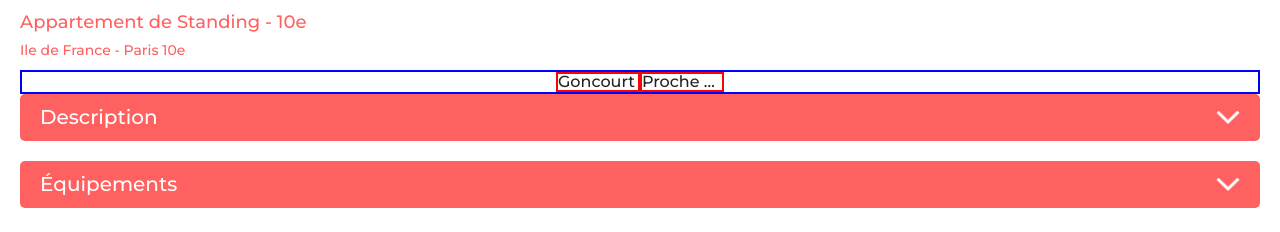
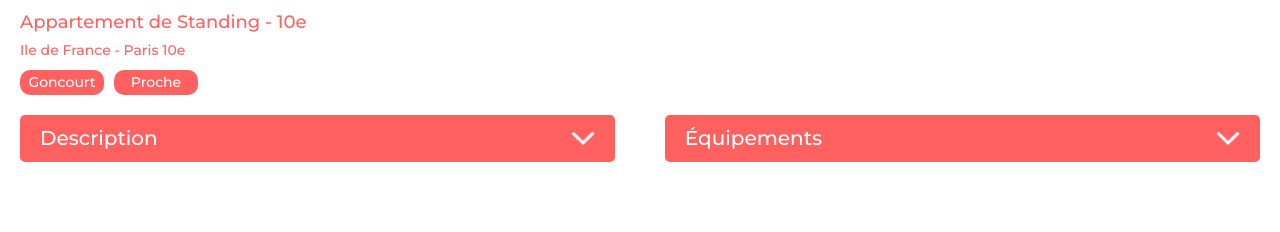
Before and after one commit to aliena-mind/P7-Kaza, a React (Create React App) app in the folder kaza-app/: page /house/0979876d in a window 1280 px wide. Shown: the part 473-705 px from the top of the page. Built offline with nearby package versions, Linux system fonts and the light colour scheme.

Commit message:
Mise en page de la page 'House'

```diff
--- a/kaza-app/src/pages/House/index.jsx
+++ b/kaza-app/src/pages/House/index.jsx
@@ -31,8 +31,14 @@ function House() {
                             <div className='tag' key={tag}>{tag}</div>
                         ))}
                     </div>
-                    <Collapse text='Description' content={houseElement.description}/> {/* 'text' envoyé via les props */}
-                    <Collapse text='Équipements' content={houseElement.equipments.join(', ')} />
+                    <div className='house-collapse'>
+                        <div>
+                            <Collapse className='house-collapse' text='Description' content={houseElement.description}/> {/* 'text' envoyé via les props */}
+                        </div>
+                        <div>
+                            <Collapse className='house-collapse' text='Équipements' content={houseElement.equipments.join(', ')} />
+                        </div>
+                    </div>
                 </div>
             </div>
         )
--- a/kaza-app/src/styles/pages/House/index.css
+++ b/kaza-app/src/styles/pages/House/index.css
@@ -23,21 +23,59 @@
 }
 
 .tags {
-    border: 2px solid blue;
     width: 100%;
+
+    margin-bottom: 20px;
 
     display: flex;
     flex-direction: row;
-    justify-content: center;
     align-items: center;
 }
 
 .tag {
-    border: 2px solid red;
     width: 84px;
+    height: 18px;
+    margin-right: 10px;
+    padding-top: 2px;
+
+    border-radius: 10px;
+
+    color: white;
+    background-color: #FF6060;
+
+    font-weight: 500;
+    font-size: 10px;
+    line-height: 14px;
+
+    text-align: center;
 
     display: block;
     overflow: hidden;
-    text-overflow: ellipsis;
-    white-space: nowrap;
 }
+
+@media (min-width: 700px) {
+    .tag {
+        height: 25px;
+
+        font-size: 14px;
+        line-height: 20px;
+    }
+    .house-collapse {
+        display: flex;
+        justify-content: space-between;
+    }
+    .house-collapse>div {
+        width: 48%;
+    }
+}
+
+@media (min-width: 1420px) {
+    .house-title {
+        font-size: 36px;
+        line-height: 51px;
+    }
+    .house-location {
+        font-size: 18px;
+        line-height: 26px;
+    }
+}
```
